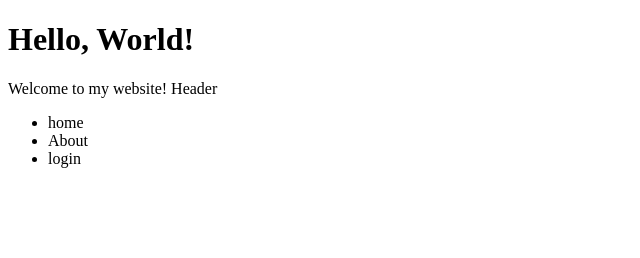
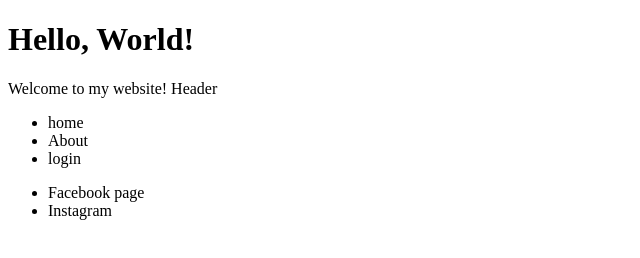
Before and after one commit to Kolaprasanthi/PerScholas_FirstRepo, a plain HTML site: page index.html in a window 1280 px wide. Shown: the whole page, without its empty margins (0-640 px from the left). Drawn offline with Linux system fonts and the light colour scheme.

Commit message:
added footer changes

```diff
--- a/index.html
+++ b/index.html
@@ -19,4 +19,12 @@
         </ul>
     </nav>
 </body>
+<footer>
+    <nav>
+        <ul>
+            <li>Facebook page</li>
+            <li>Instagram</li>
+
+        </ul>
+</footer>
 </html>
```
